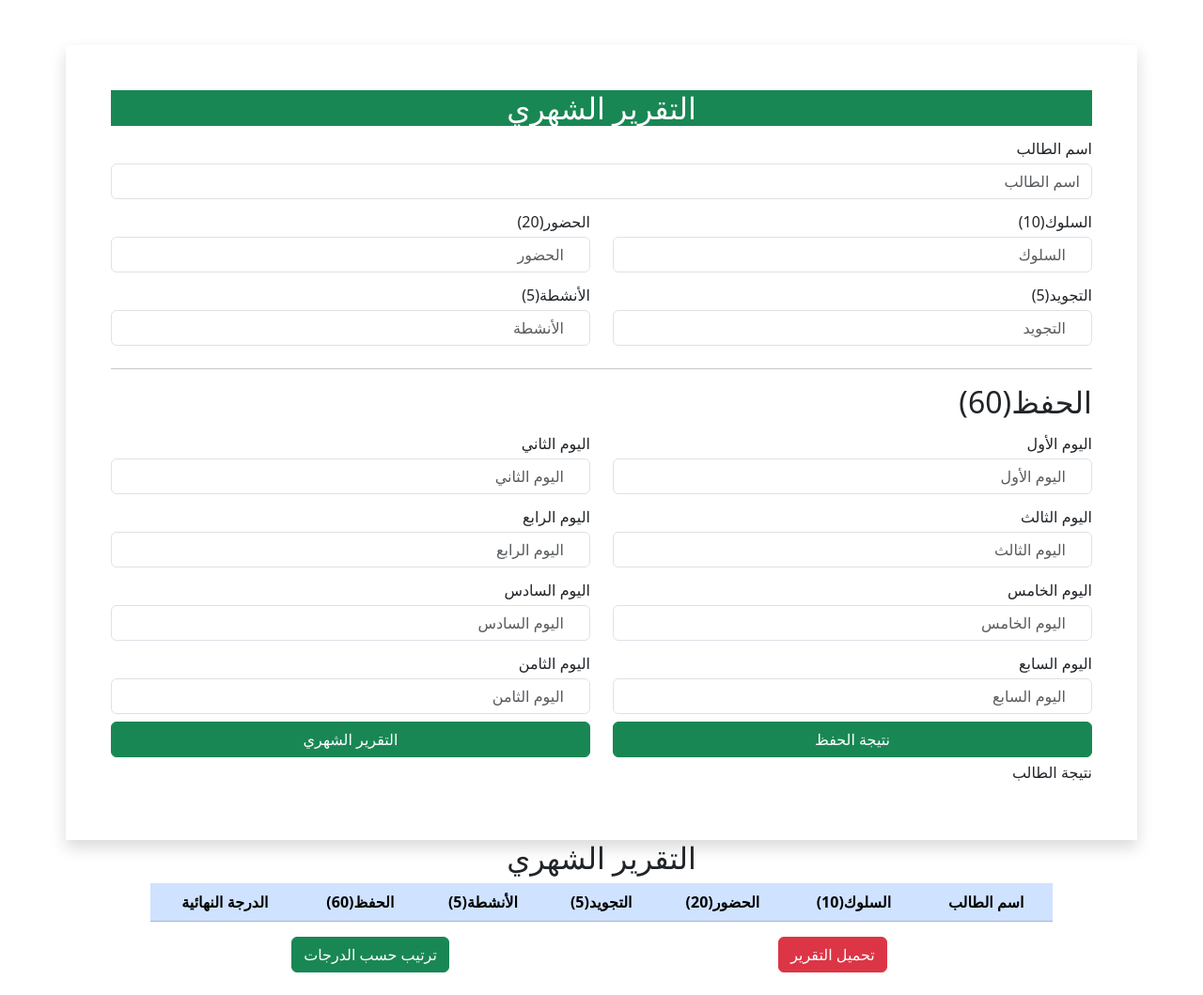
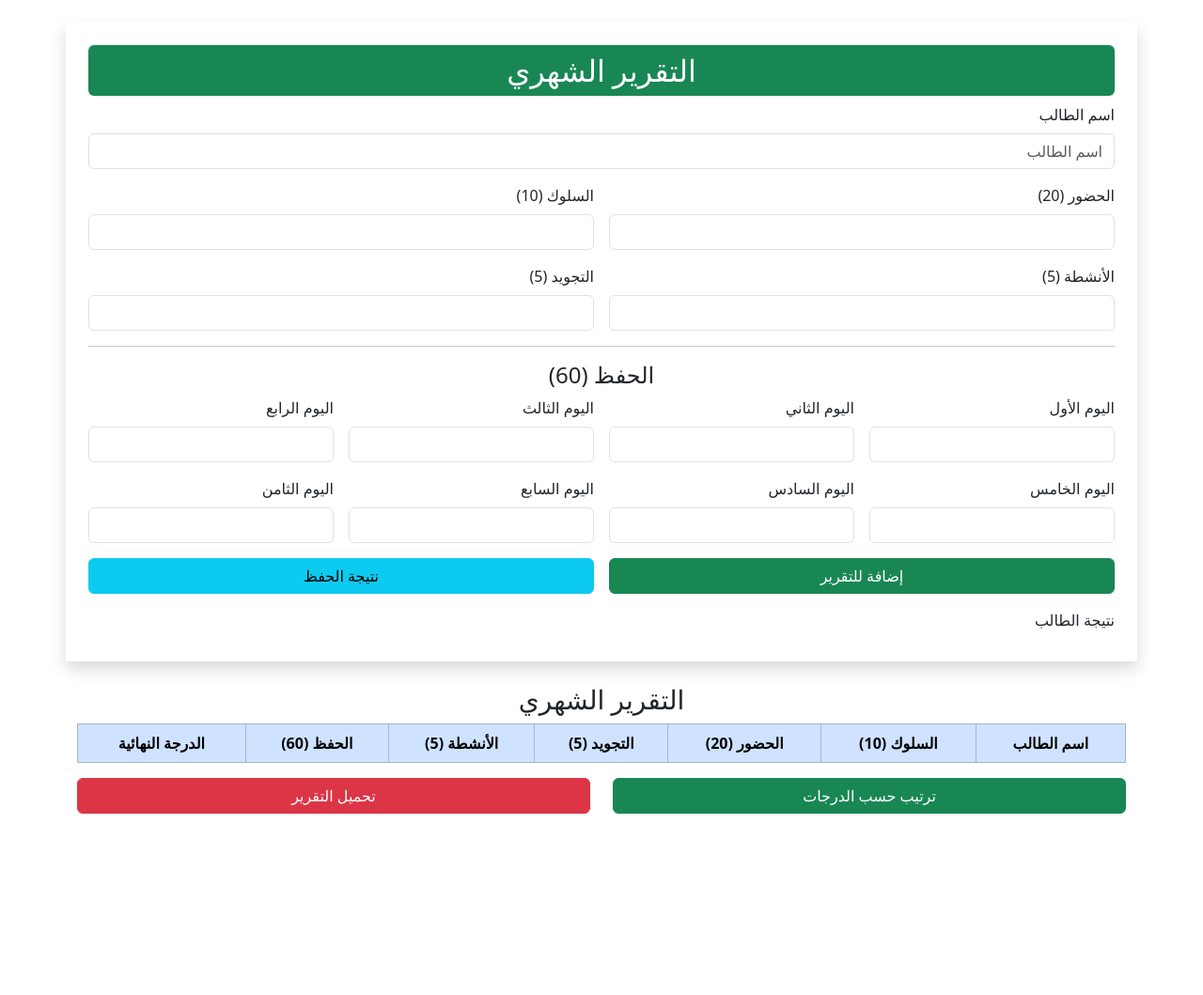
Before and after one commit to EslamEmad120/Conservation-report, a website: page index.html in a window 1280 px wide. Shown: the whole page at 94% size. After the commit the page ends 866 px from the top, so only its background shows below. Drawn offline with nearby package versions, Linux system fonts and the light colour scheme.

Commit message:
Add files via upload

```diff
--- a/index.html
+++ b/index.html
@@ -1,152 +1,136 @@
 <!DOCTYPE html>
-<html lang="en">
+<html lang="ar" dir="rtl">
 <head>
   <meta charset="UTF-8">
   <meta name="viewport" content="width=device-width, initial-scale=1.0">
-  <title>Bootstrap Example</title>
+  <title>التقرير الشهري</title>
 
-  <!-- لينك CSS الخاص بـ Bootstrap -->
+  <!-- Bootstrap -->
   <link href="https://cdn.jsdelivr.net/npm/bootstrap@5.3.3/dist/css/bootstrap.min.css" rel="stylesheet">
 </head>
 <body>
 
-  <div class="container shadow  mt-5 p-5" style="text-align-last: right;">
-    <h2 class="text-center bg-success text-white " style="text-align-last: center;">التقرير الشهري</h2>
+<div class="container shadow mt-4 p-4">
+  <h2 class="text-center bg-success text-white p-2 rounded">التقرير الشهري</h2>
 
-    <div class="row">
-       <!-- <div class="col-md-6">
-    <label for="one" class="my-1">حلقة الشيخ</label>
-    <select id="one" class="form-control mb-2">
-    <option value="">-- حلقة الشيخ--</option>
-    <option value="عبد المنان">عبد المنان</option>
-    <option value="احمد سليم">احمد سليم</option>
-    <option value="حمزة نبيل">حمزة نبيل</option>
-    <option value="حسين">حسين</option>
-    <option value="محمد نبيل">محمد نبيل</option>
-  </select>
-      </div> -->
-
-       <div class="col-md-12">
-    <label for="one" class="my-1">اسم الطالب</label>
-    <input type="text" placeholder="اسم الطالب" class="form-control mb-2" id="one">
+  <div class="row g-3">
+    <!-- اسم الطالب -->
+    <div class="col-12">
+      <label for="one" class="form-label">اسم الطالب</label>
+      <input type="text" placeholder="اسم الطالب" class="form-control" id="one">
     </div>
 
-      <div class="col-md-6">
-        <label for="two" class="my-1">الحضور(20)</label>
-        <input type="number" placeholder="الحضور" class="form-control mb-2" id="two">
+    <!-- الحضور والسلوك -->
+    <div class="col-6 col-md-6">
+      <label for="two" class="form-label">الحضور (20)</label>
+      <input type="number" class="form-control" id="two">
     </div>
-      <div class="col-md-6">
-        <label for="three" class="my-1">السلوك(10)</label>
-        <input type="number" placeholder="السلوك" class="form-control mb-2" id="three">
+    <div class="col-6 col-md-6">
+      <label for="three" class="form-label">السلوك (10)</label>
+      <input type="number" class="form-control" id="three">
     </div>
-      <div class="col-md-6">
-        <label for="four" class="my-1">الأنشطة(5)</label>
-        <input type="number" placeholder="الأنشطة" class="form-control mb-2" id="four">
+
+    <!-- الأنشطة والتجويد -->
+    <div class="col-6 col-md-6">
+      <label for="four" class="form-label">الأنشطة (5)</label>
+      <input type="number" class="form-control" id="four">
     </div>
-      <div class="col-md-6">
-        <label for="five" class="my-1">التجويد(5)</label>
-        <input type="number" placeholder="التجويد" class="form-control mb-2" id="five">
+    <div class="col-6 col-md-6">
+      <label for="five" class="form-label">التجويد (5)</label>
+      <input type="number" class="form-control" id="five">
     </div>
   </div>
 
-    <hr/>
-    <h2 class="text-center">الحفظ(60)</h2>
-    <div class="row">
+  <hr>
+  <h4 class="text-center">الحفظ (60)</h4>
 
-      <div class="col-md-6">
-        <label for="day2" class="my-1">اليوم الثاني</label>
-        <input type="number" placeholder="اليوم الثاني" class="form-control mb-2" id="day2">
+  <!-- ترتيب الأيام -->
+  <div class="row g-3">
+    <div class="col-6 col-md-3">
+      <label for="day1" class="form-label">اليوم الأول</label>
+      <input type="number" class="form-control" id="day1">
     </div>
-      <div class="col-md-6">
-        <label for="day1" class="my-1">اليوم الأول</label>
-        <input type="number" placeholder="اليوم الأول" class="form-control mb-2" id="day1">
+    <div class="col-6 col-md-3">
+      <label for="day2" class="form-label">اليوم الثاني</label>
+      <input type="number" class="form-control" id="day2">
+    </div>
+    <div class="col-6 col-md-3">
+      <label for="day3" class="form-label">اليوم الثالث</label>
+      <input type="number" class="form-control" id="day3">
+    </div>
+    <div class="col-6 col-md-3">
+      <label for="day4" class="form-label">اليوم الرابع</label>
+      <input type="number" class="form-control" id="day4">
+    </div>
+    <div class="col-6 col-md-3">
+      <label for="day5" class="form-label">اليوم الخامس</label>
+      <input type="number" class="form-control" id="day5">
+    </div>
+    <div class="col-6 col-md-3">
+      <label for="day6" class="form-label">اليوم السادس</label>
+      <input type="number" class="form-control" id="day6">
+    </div>
+    <div class="col-6 col-md-3">
+      <label for="day7" class="form-label">اليوم السابع</label>
+      <input type="number" class="form-control" id="day7">
+    </div>
+    <div class="col-6 col-md-3">
+      <label for="day8" class="form-label">اليوم الثامن</label>
+      <input type="number" class="form-control" id="day8">
     </div>
 
-
-      <div class="col-md-6">
-        <label for="day4" class="my-1">اليوم الرابع</label>
-        <input type="number" placeholder="اليوم الرابع" class="form-control mb-2" id="day4">
+    <!-- أزرار -->
+    <div class="col-6">
+      <button class="btn btn-success w-100" onclick="addProduct()">إضافة للتقرير</button>
     </div>
-      <div class="col-md-6">
-        <label for="day3" class="my-1">اليوم الثالث</label>
-        <input type="number" placeholder="اليوم الثالث" class="form-control mb-2" id="day3">
+    <div class="col-6">
+      <button class="btn btn-info w-100" onclick="Result()">نتيجة الحفظ</button>
+    </div>
   </div>
 
-
-      <div class="col-md-6">
-        <label for="day6" class="my-1">اليوم السادس</label>
-        <input type="number" placeholder="اليوم السادس" class="form-control mb-2" id="day6">
-      </div>
-      <div class="col-md-6">
-        <label for="day5" class="my-1">اليوم الخامس</label>
-        <input type="number" placeholder="اليوم الخامس" class="form-control mb-2" id="day5">
+  <label class="mt-3">نتيجة الطالب</label>
+  <h5 id="result"></h5>
 </div>
 
-      <div class="col-md-6">
-        <label for="day8" class="my-1">اليوم الثامن</label>
-        <input type="number" placeholder="اليوم الثامن" class="form-control mb-2" id="day8">
-      </div>
-      <div class="col-md-6">
-        <label for="day7" class="my-1">اليوم السابع</label>
-        <input type="number" placeholder="اليوم السابع" class="form-control mb-2" id="day7">
+<!-- الجدول -->
+<div class="container mt-4">
+  <h3 class="text-center">التقرير الشهري</h3>
+  <div class="table-responsive">
+    <table class="table table-bordered table-primary text-center">
+      <thead>
+  <tr>
+    <th>اسم الطالب</th>
+    <th>السلوك (10)</th>
+    <th>الحضور (20)</th>
+    <th>التجويد (5)</th>
+    <th>الأنشطة (5)</th>
+    <th>الحفظ (60)</th>
+    <th>الدرجة النهائية</th>
+  </tr>
+</thead>
+
+      <tbody id="tableBody"></tbody>
+    </table>
   </div>
 
-      <div class="col-md-6">
-        <button class="btn btn-success w-100" style="text-align-last: center;" onclick="addProduct()">التقرير الشهري</button>
+  <div class="row text-center">
+    <div class="col-6">
+      <button class="btn btn-success w-100" onclick="sortProducts()">ترتيب حسب الدرجات</button>
     </div>
-      <div class="col-md-6">
-        <button class="btn btn-success w-100" style="text-align-last: center;" onclick="Result()">نتيجة الحفظ</button>
+    <div class="col-6">
+      <button class="btn btn-danger w-100" onclick="downloadTableAsPDF()">تحميل التقرير</button>
+    </div>
   </div>
 </div>
 
 
-    <label for="productPrice" class="my-1">نتيجة الطالب</label>
-    <h5 id="result"></h5>
+<!-- Bootstrap JS -->
+<script src="https://cdn.jsdelivr.net/npm/bootstrap@5.3.3/dist/js/bootstrap.bundle.min.js"></script>
 
-  </div>
-    <div class="w-75 mx-auto">
-    <h2 class="text-center">التقرير الشهري</h2>
-     <table class="table table-center table-primary text-center" >
-        <thead>
-          <th>الدرجة النهائية</th>
-          <th>الحفظ(60)</th>
-          <th>الأنشطة(5)</th>
-          <th>التجويد(5)</th>
-          <th>الحضور(20)</th>
-          <th>السلوك(10)</th>
-          <th>اسم الطالب</th>
-        </thead>
-        <tbody id="tableBody">
-
-        </tbody>
-     </table>
-     <div class="row">
-      <div class="col-md-6">
-        <div class="w-100 mx-auto text-center mb-4">
-       <button class="btn btn-success" onclick="sortProducts()">ترتيب حسب الدرجات</button>
-       </div>
-      </div>
-      <div class="col-md-6">
-        <div class="w-100 mx-auto text-center mb-4">
-          <button class="btn btn-danger" onclick="downloadTableAsPDF()">تحميل التقرير</button>
-        </div>
-
-      </div>
-     </div>
-
-
-  </div>
-
-  <!-- سكربت JavaScript الخاص بـ Bootstrap -->
-  <script src="https://cdn.jsdelivr.net/npm/bootstrap@5.3.3/dist/js/bootstrap.bundle.min.js"></script>
-  <!--  -->
-<!-- jspdf -->
-
+<!-- مكتبات التحميل -->
 <script src="https://cdnjs.cloudflare.com/ajax/libs/html2canvas/1.4.1/html2canvas.min.js"></script>
 <script src="https://cdnjs.cloudflare.com/ajax/libs/jspdf/2.5.1/jspdf.umd.min.js"></script>
 
-<!-- كودك -->
-  <!-- ملف JavaScript بتاعك -->
 <script src="learn.js"></script>
 </body>
 </html>
--- a/learn.js
+++ b/learn.js
@@ -51,18 +51,19 @@ function displayProducts() {
 
     cartona += `
       <tr>
-        <td>${total.toFixed(2)}</td>
-        <td>${p.memory.toFixed(2)}</td>
-        <td>${p.four}</td>
-        <td>${p.five}</td>
-        <td>${p.two}</td>
-        <td>${p.three}</td>
-        <td>${p.one}</td>
+        <td>${p.one}</td>        <!-- اسم الطالب -->
+        <td>${p.three}</td>      <!-- السلوك -->
+        <td>${p.two}</td>        <!-- الحضور -->
+        <td>${p.five}</td>       <!-- التجويد -->
+        <td>${p.four}</td>       <!-- الأنشطة -->
+        <td>${p.memory.toFixed(2)}</td> <!-- الحفظ -->
+        <td>${total.toFixed(2)}</td>    <!-- الدرجة النهائية -->
       </tr>
     `;
   }
   document.getElementById('tableBody').innerHTML = cartona;
 }
+
 
 function clearProduct() {
   oneInput.value = '';
```
Lines whose indentation alone changed are shown as unchanged.
